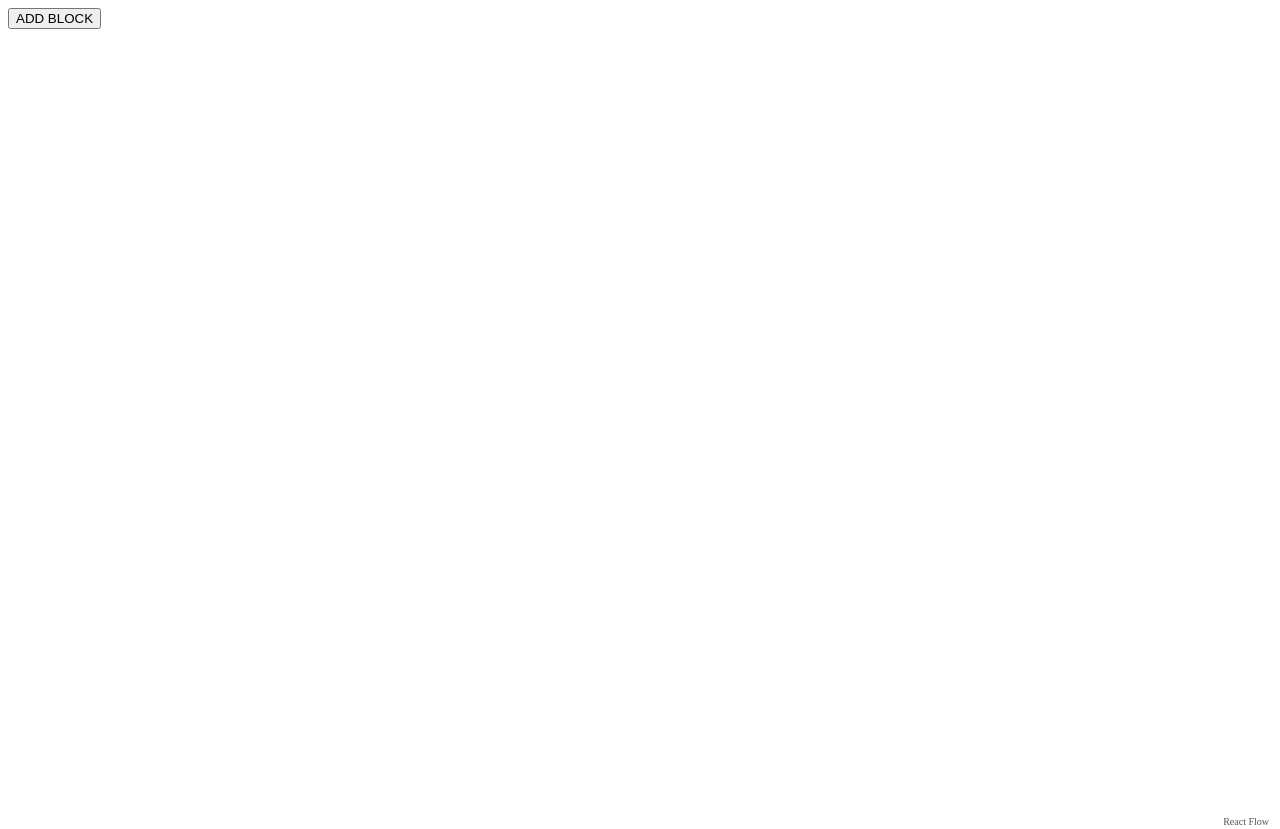
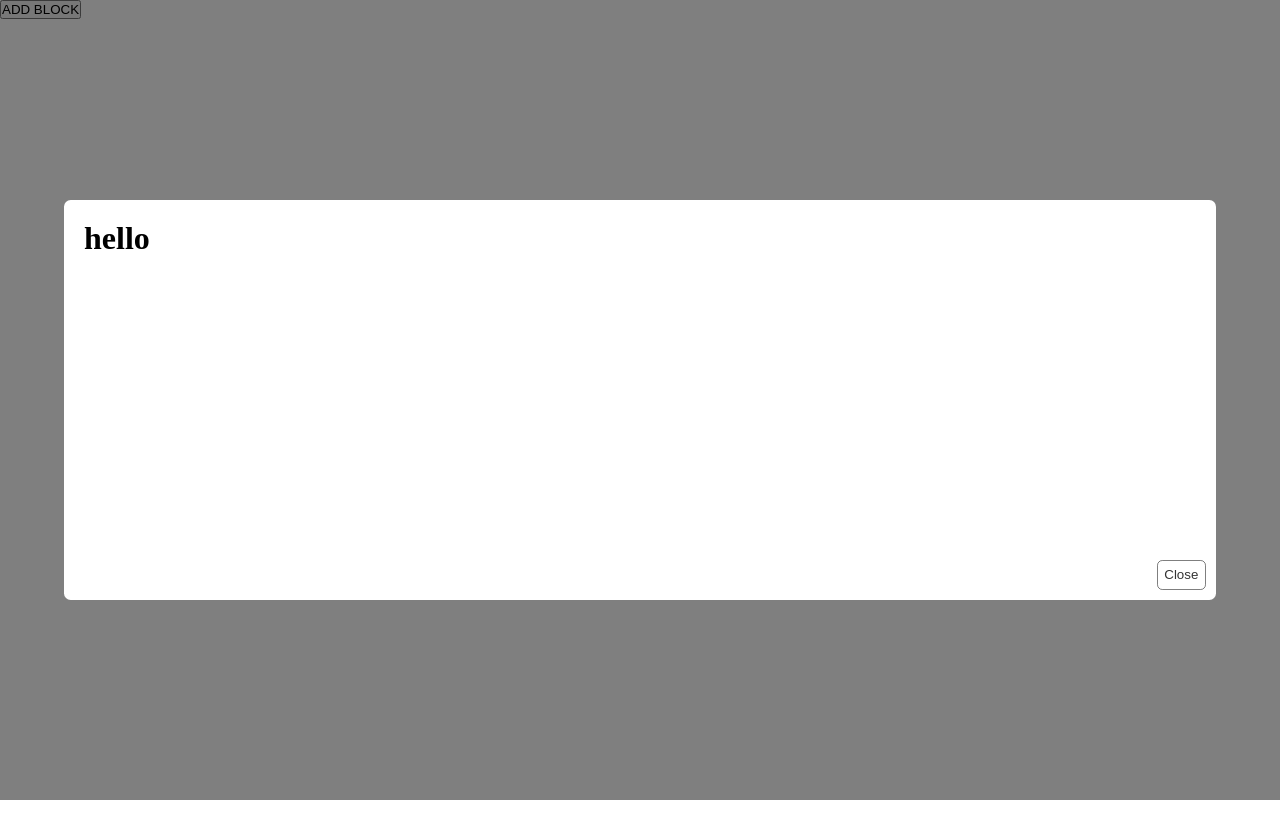
Before and after one commit to bugs-and-errors/route_builder, a React (Create React App) app: page / in a window 1280 px wide. Both pictures are taken after a click on the button "ADD BLOCK". After the commit the page ends 800 px from the top, so only its background shows below. Built offline with nearby package versions, Linux system fonts and the light colour scheme.

Commit message:
modal designs

```diff
--- a/package.json
+++ b/package.json
@@ -6,7 +6,6 @@
     "@testing-library/jest-dom": "^5.11.4",
     "@testing-library/react": "^11.1.0",
     "@testing-library/user-event": "^12.1.10",
-    "antd": "^4.17.2",
     "react": "^17.0.2",
     "react-dom": "^17.0.2",
     "react-scripts": "4.0.3",
--- a/src/App.js
+++ b/src/App.js
@@ -1,6 +1,6 @@
 import React, { useState } from 'react';
 import ReactFlow, { removeElements, addEdge } from 'react-flow-renderer';
-import Modal from "antd"
+import Modals from "./Modal"
 
 // const initialElements = [
 //   {
@@ -27,6 +27,16 @@ import Modal from "antd"
 //   }
 // ];
 
+
+// const ele = [...elements]
+//         ele.push({
+//           id: '3',
+//           type: 'output',
+//           data: { label: '69' },
+//           position: { x: 100, y: 150 },
+//         })
+//         setElements(ele)
+
 const App = () => {
   const [elements, setElements] = useState([]);
   const [openModal, setopenModal] = useState(false)
@@ -38,12 +48,17 @@ const App = () => {
 
   console.log(elements)
 
+  const toggleModal = () => {
+    setopenModal(!openModal)
+  }
 
 
   return (
-    <div style={{ height: '100vh' }}>
+    <div>
 
-      <button onClick={() => setopenModal(true)}>ADD BLOCK</button>
+      <button onClick={toggleModal}>ADD BLOCK</button>
+
+      {openModal && <Modals toggleModal={toggleModal} />}
 
       <ReactFlow
         elements={elements}
--- /dev/null
+++ b/src/Modal.js
@@ -0,0 +1,24 @@
+import React from 'react'
+
+
+export default function Modals({ toggleModal }) {
+
+  const handleOk = () => { }
+
+  const handleCancel = () => {
+    console.log("fucck")
+    toggleModal()
+  }
+
+  return (
+    <div className="modal_design_back">
+      <div className="modal">
+        <h1>hello</h1>
+
+
+
+        <button className="btn" onClick={handleCancel}>Close</button>
+      </div>
+    </div>
+  )
+}
--- a/src/index.js
+++ b/src/index.js
@@ -1,11 +1,11 @@
 import React from 'react';
 import ReactDOM from 'react-dom';
 import App from './App';
+import "./styles/compo.css"
 
 
 ReactDOM.render(
-  <React.StrictMode>
-    <App />
-  </React.StrictMode>,
+  <App />
+  ,
   document.getElementById('root')
 );
--- /dev/null
+++ b/src/styles/compo.css
@@ -0,0 +1,45 @@
+*{
+  margin: 0px;
+  padding: 0px;
+  box-sizing: border-box;
+}
+
+.modal_design_back{
+  display: flex;
+    width: 100vw;
+    height: 100vh;
+    position: absolute;
+    background: rgba(0,0,0,0.5);
+    top: 0px;
+    justify-content: center;
+    align-items: center;
+}
+
+
+.modal{
+  background:white;
+  width:90vw;
+  height:50vh;
+  padding:15pt;
+  border-radius: 5pt;
+  position: relative;
+}
+
+
+.btn{
+  background:none;
+  outline: none;
+  padding:5pt;
+  border: 1px solid rgba(0,0,0,0.5);
+  border-radius: 4pt;
+  color: rgba(0,0,0,0.8);
+  position:absolute;
+  bottom: 10px;
+  right: 10px;
+  cursor: pointer;
+}
+
+.btn:hover{
+  border: 1px solid #40A9FF;
+  color:#40A9FF
+}
```
Also changed, not shown: 1 other file (tests, documents, lock files or other folders).
